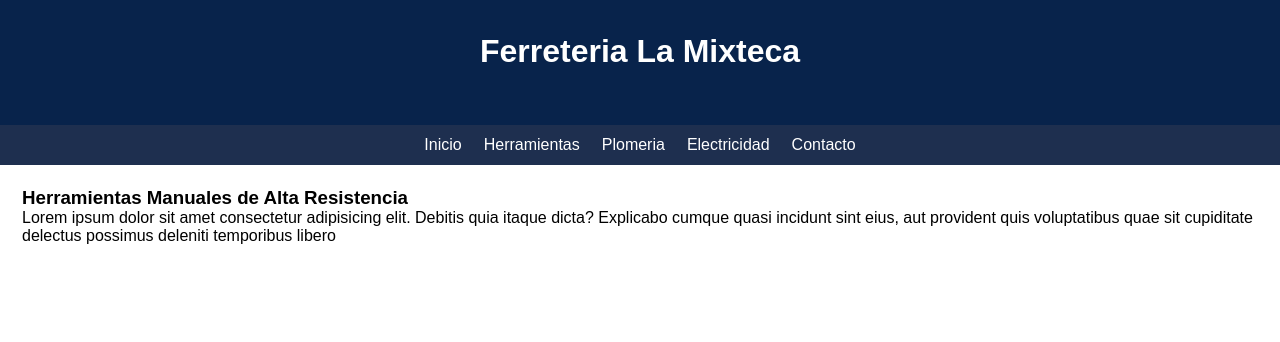
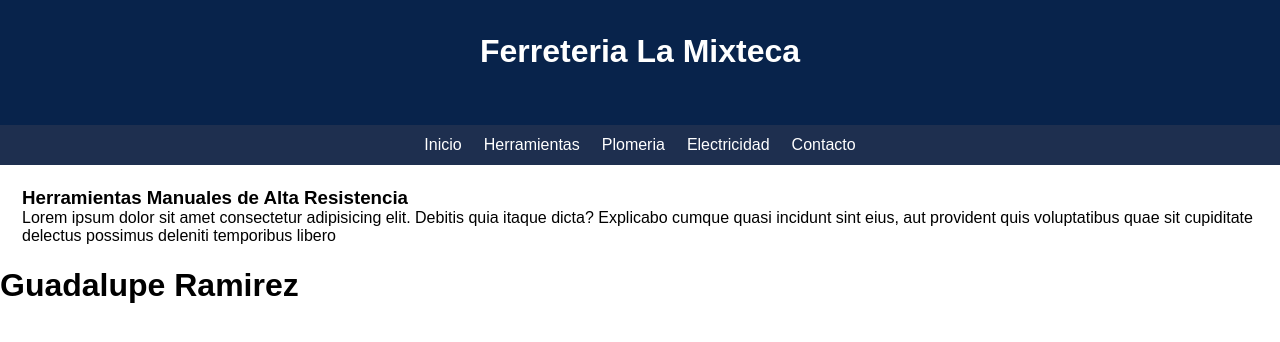
Before and after one commit to ramZyk01/PRACTICA4, a plain HTML site: page index.html in a window 1280 px wide. Drawn offline with Linux system fonts and the light colour scheme.

Commit message:
Add files via upload

```diff
--- a/index.html
+++ b/index.html
@@ -33,5 +33,8 @@
 
       </div>
 
+      <div>
+        <h1>Guadalupe Ramirez</h1>
+      </div>
 </body>
 </html>
```
